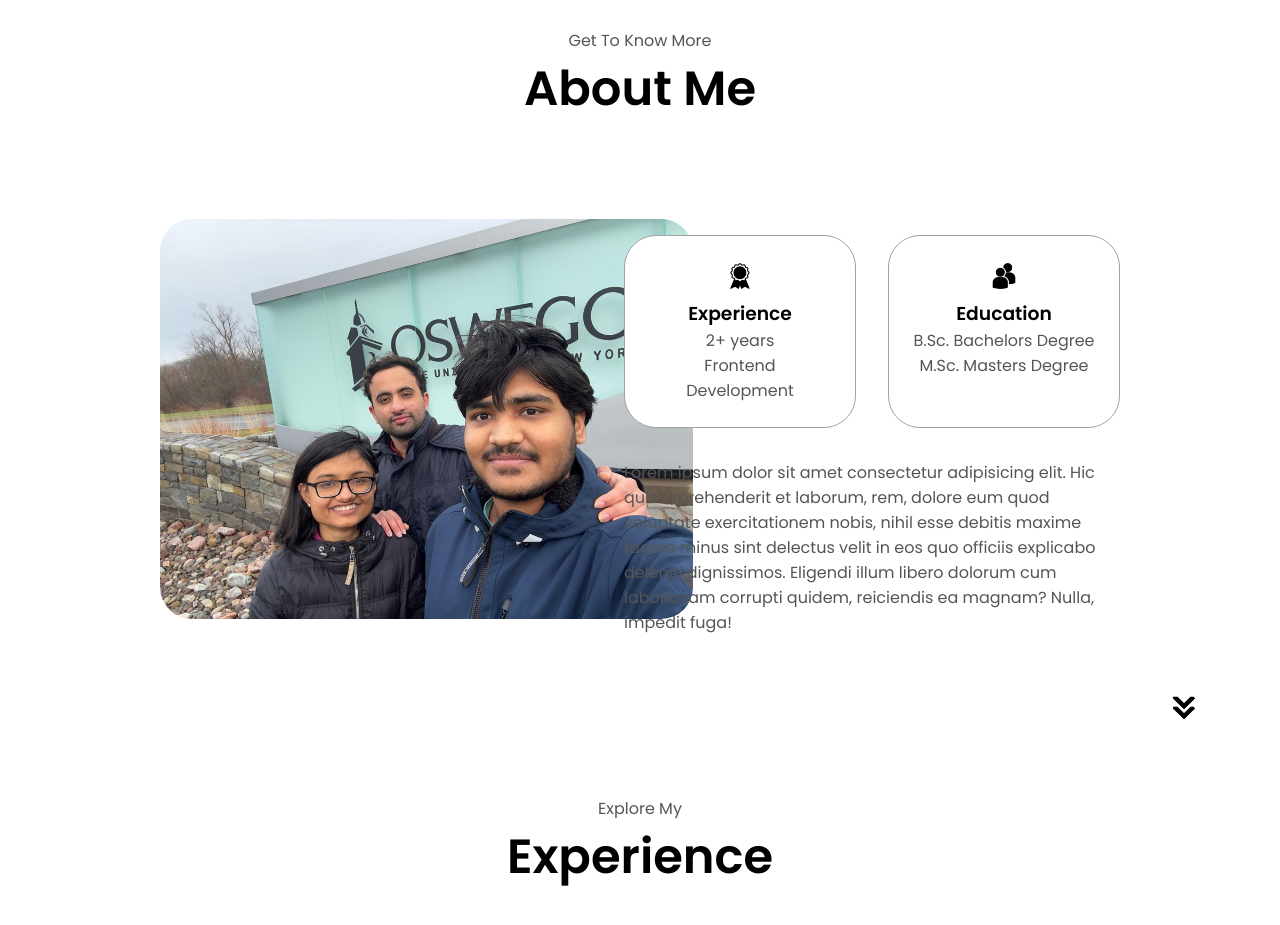
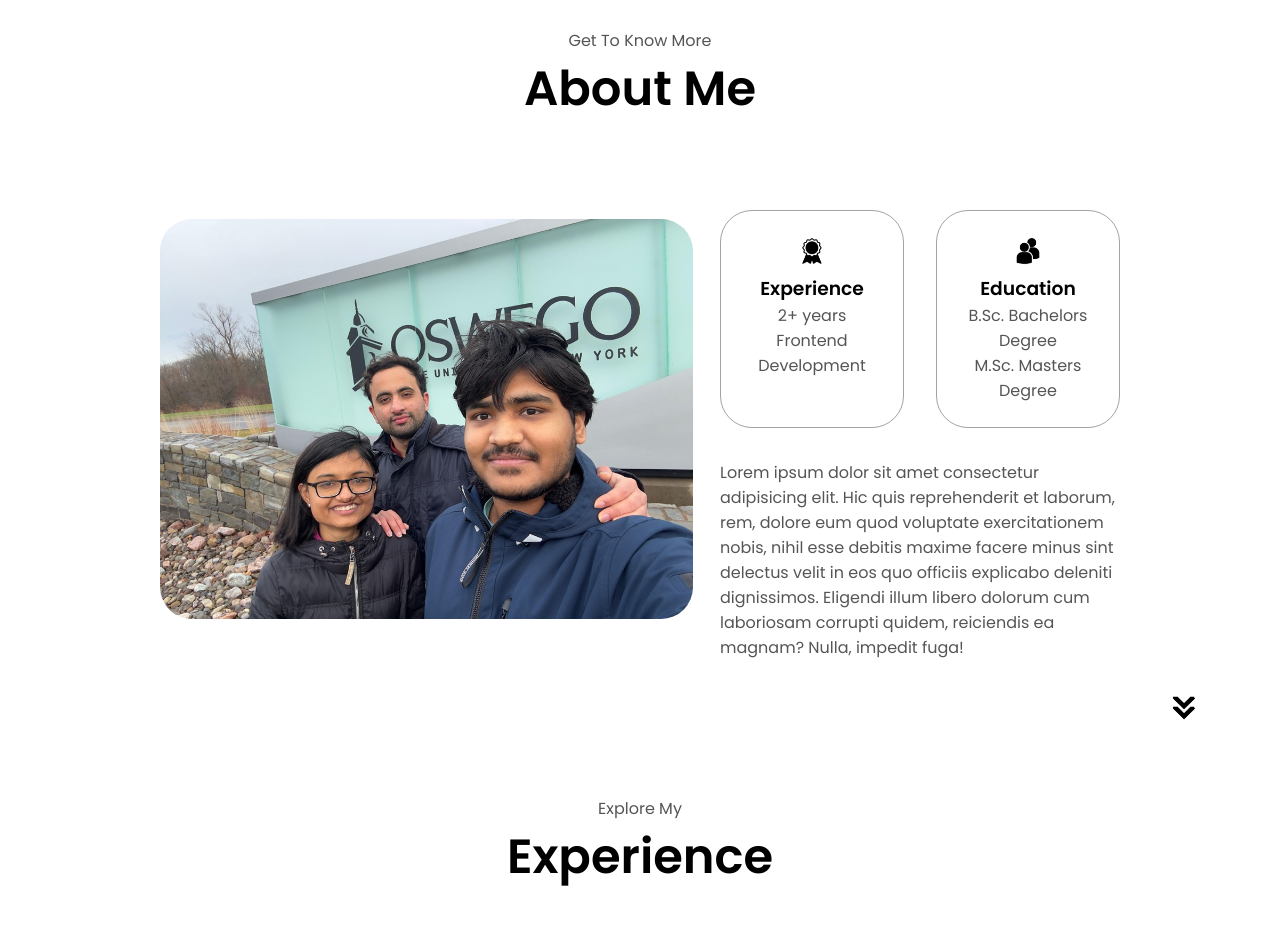
Before and after one commit to nehpatel30062004/CSC241Site, a plain HTML site: page index.html in a window 1280 px wide. Shown: the part 900-1825 px from the top of the page. Drawn offline with Linux system fonts and the light colour scheme.

Commit message:
Update style.css

```diff
--- a/style.css
+++ b/style.css
@@ -304,7 +304,7 @@ section {
 }
 
 .section-container {
-  gap: 4rem;
+  gap: 10rem;
   height: 80%;
 }
 
```
